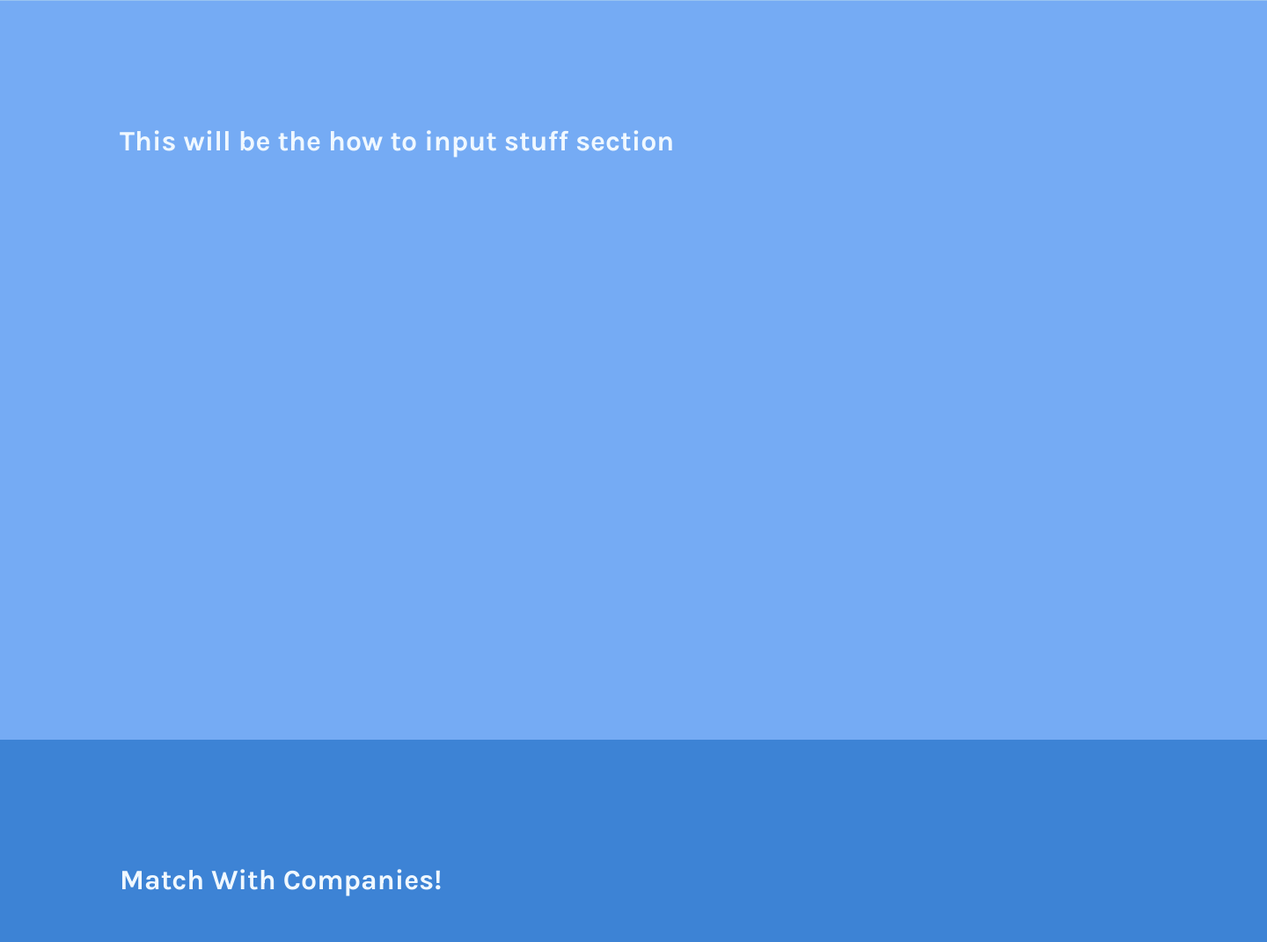
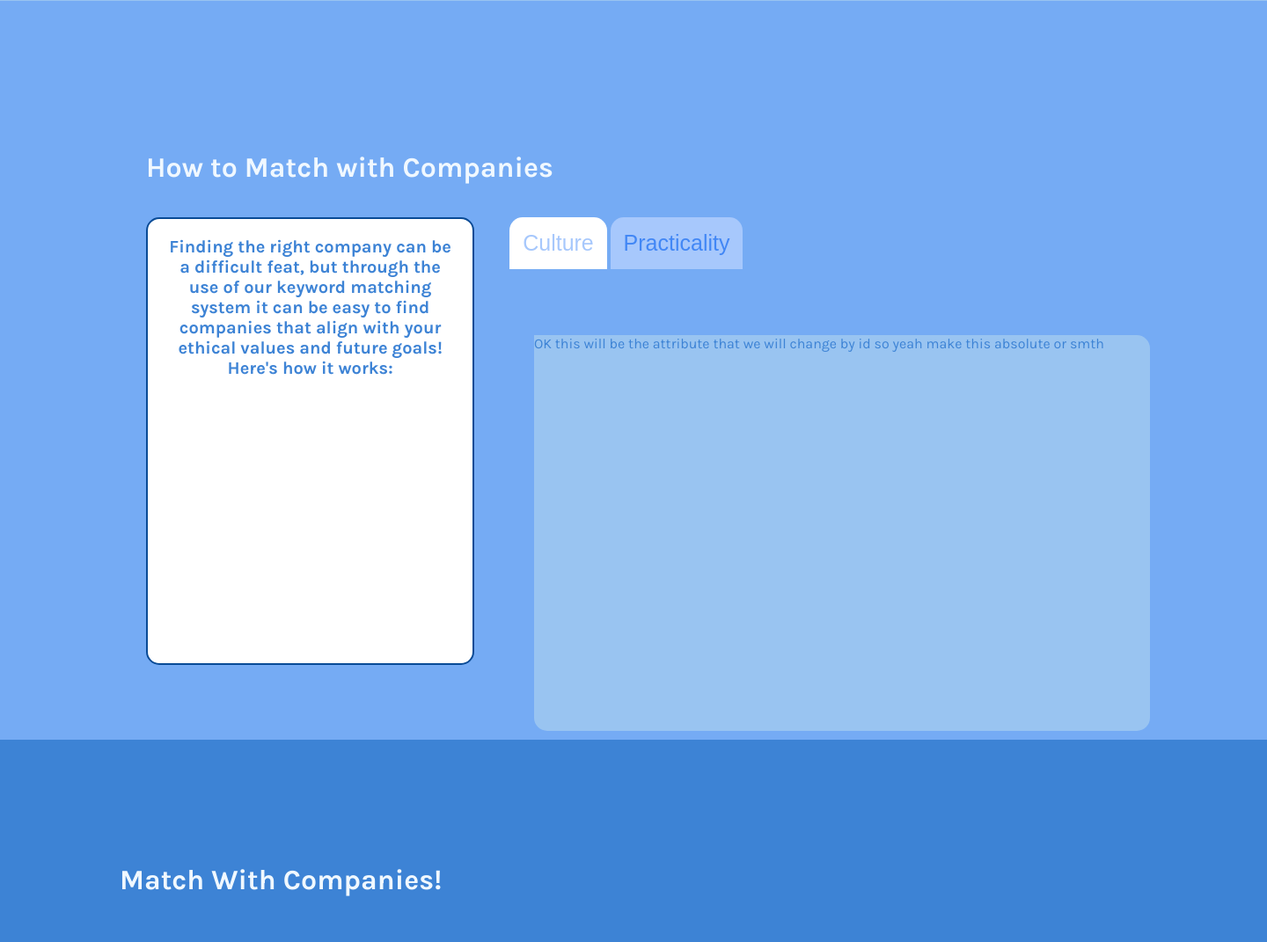
Before and after one commit to gjburke/company-match, a Flask app: page / in a window 1440 px wide. Shown: the part 935-2006 px from the top of the page at 88% size. Run offline with Flask 3, Linux system fonts and the light colour scheme.

Commit message:
Added folder functionality for how-to page and better company display

```diff
--- a/static/scripts.js
+++ b/static/scripts.js
@@ -26,3 +26,20 @@ function getCompanyList() {
 	})
 	.catch(error => console.error("Error: ", error));
 }
+
+const topics = [
+    ["white", "rgb(167, 200, 252)", "Company Culture", "Some companies have certain ideologies that might be important to you, such as sustainability efforts or workplace culture. In order to search for this, use keywords such as: "],
+    ["rgb(167, 200, 252)", "rgb(66, 135, 245)", "Practicality", "Location, size, and potential growth in a company are important factors you should look into. To search for these factors use keywards such as: "]
+]
+
+function changeFolder(num) {
+    const folderScreen = document.getElementById("changingFolder");
+	console.log(topics[num])
+    folderScreen.style.backgroundColor = topics[num][0];
+    //just have one div and change the color,
+    //and just change the contents
+    //every time a certain
+    //see if you can pass in a different number which associates it to a different tab
+    //get all tabs and make it as a list in java
+    //look up a library
+}
--- a/static/stylesheet.css
+++ b/static/stylesheet.css
@@ -321,3 +321,69 @@ body{
 	height: 200px;
   width: 100%;
 }
+
+
+#changingFolder {
+    position: absolute;
+    width: 700px;
+    height: 450px;
+    background-color: #99c4f1;
+    color: #3d83d5;
+    top: 1300px;
+    left: 607px;
+    border-radius: 0px 15px 15px 15px;
+}
+#main-container {
+    display: -moz-grid-line;
+    padding: 30px;
+}
+
+#main-container h2 {
+    text-align: center;
+    background-color: white;
+    border: 2px solid #094b96;
+    border-radius: 15px;
+    color: #3d83d5;
+    padding: 20px;
+    font-size: 20px;
+    height: 465px;
+}
+
+#right-side ul {
+    list-style: none;
+}
+
+#right-side li {
+    display: inline;
+}
+
+#bottom-bar {
+    display: inline;
+}
+
+#left-side {
+    float: left;
+    width: 30%;
+}
+
+#right-side {
+    float: left;
+}
+
+#zero {
+    background-color: white;
+    color: rgb(167, 200, 252);
+    border: none;
+    border-radius: 15px 15px 0px 0px;
+    padding: 15px;
+    font-size: 25px;
+}
+
+#one {
+    background-color: rgb(167, 200, 252);
+    color: rgb(66, 135, 245);
+    border: none;
+    border-radius: 15px 15px 0px 0px;
+    padding: 15px;
+    font-size: 25px;
+}
--- a/templates/index.html
+++ b/templates/index.html
@@ -60,9 +60,33 @@
         </div>
     </div>
     <div class="frame" id="input">
-        <h1>
-            This will be the how to input stuff section
-        </h1>
+        <div id="main-container">
+            <div id="top-bar">
+                <h1>
+                    How to Match with Companies
+                </h1>
+            </div>
+            <div id="bottom-bar">
+                <div id="left-side">
+                    <h2>
+                        Finding the right company can be a difficult feat, but through the use of our keyword matching system it can be easy to find companies that align with your ethical values and future goals! Here's how it works:
+                    </h2>
+                </div>
+                <div id="right-side">
+                    <ul>
+                        <li>
+                            <button onclick="changeFolder(0)" id="zero"> Culture </button>
+                        </li>
+                        <li>
+                            <button onclick="changeFolder(1)" id="one">Practicality</button>
+                        </li>
+                    </ul>
+                    <p id="changingFolder">
+                        OK this will be the attribute that we will change by id so yeah make this absolute or smth
+                    </p>
+                </div>
+            </div>
+        </div>
     </div>
     <div class="frame" id="indeed">
         <h1>
```
